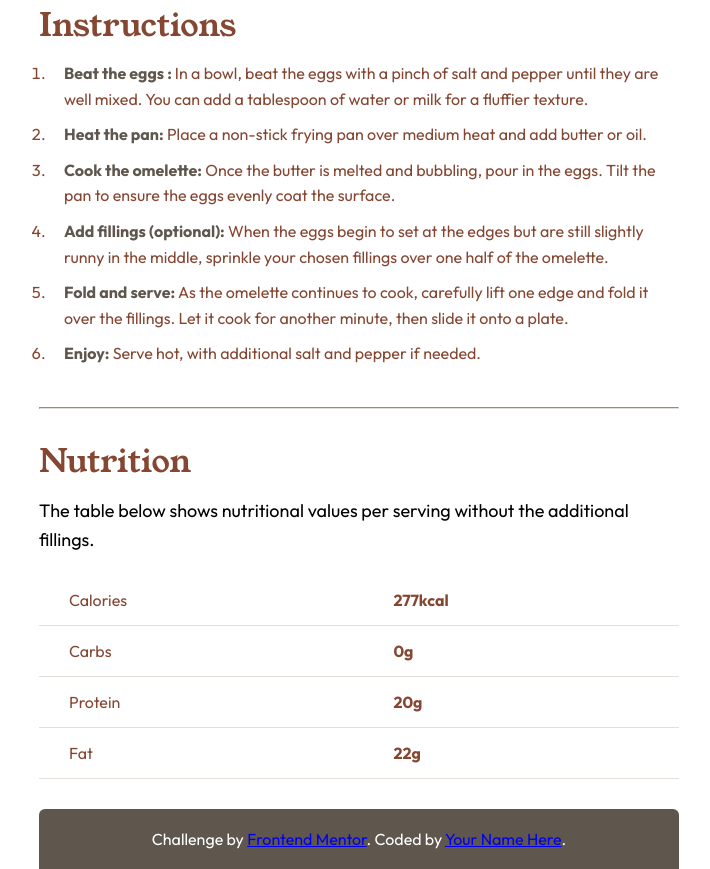
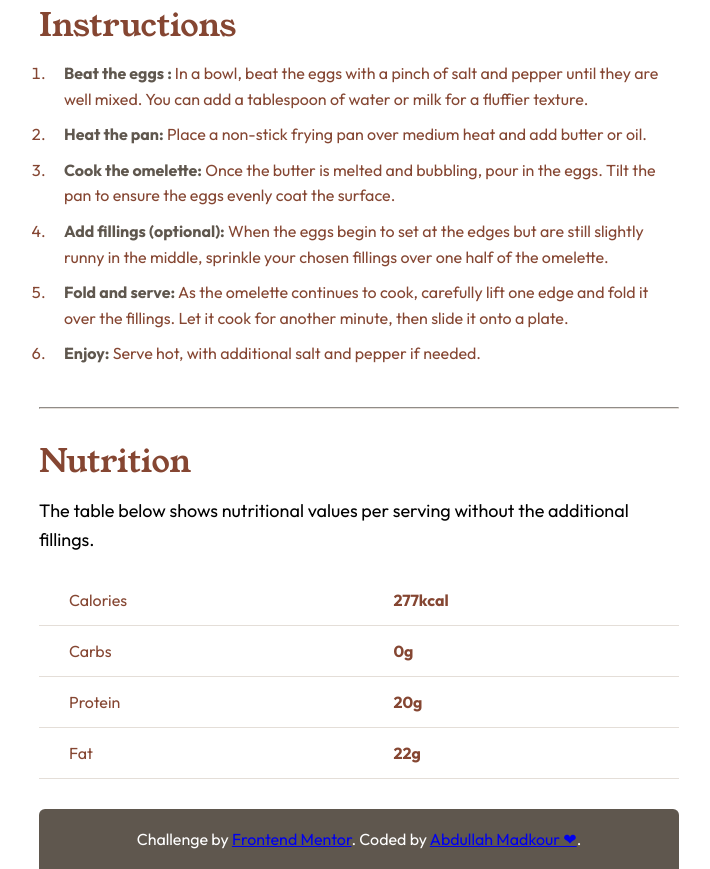
Before and after one commit to Abdalla-Shaban/Recipe-Page, a plain HTML site: page index.html in a window 1280 px wide. Shown: the part 1167-2036 px from the top of the page, without its empty margins (281-991 px from the left). Drawn offline with Linux system fonts and the light colour scheme.

Commit message:
add repo link and my name

```diff
--- a/index.html
+++ b/index.html
@@ -147,7 +147,10 @@
         Challenge by
         <a href="https://www.frontendmentor.io?ref=challenge" target="_blank"
           >Frontend Mentor</a
-        >. Coded by <a href="#">Your Name Here</a>.
+        >. Coded by
+        <a href="https://github.com/Abdalla-Shaban/Recipe-Page"
+          >Abdullah Madkour ❤</a
+        >.
       </footer>
     </main>
   </body>
```
